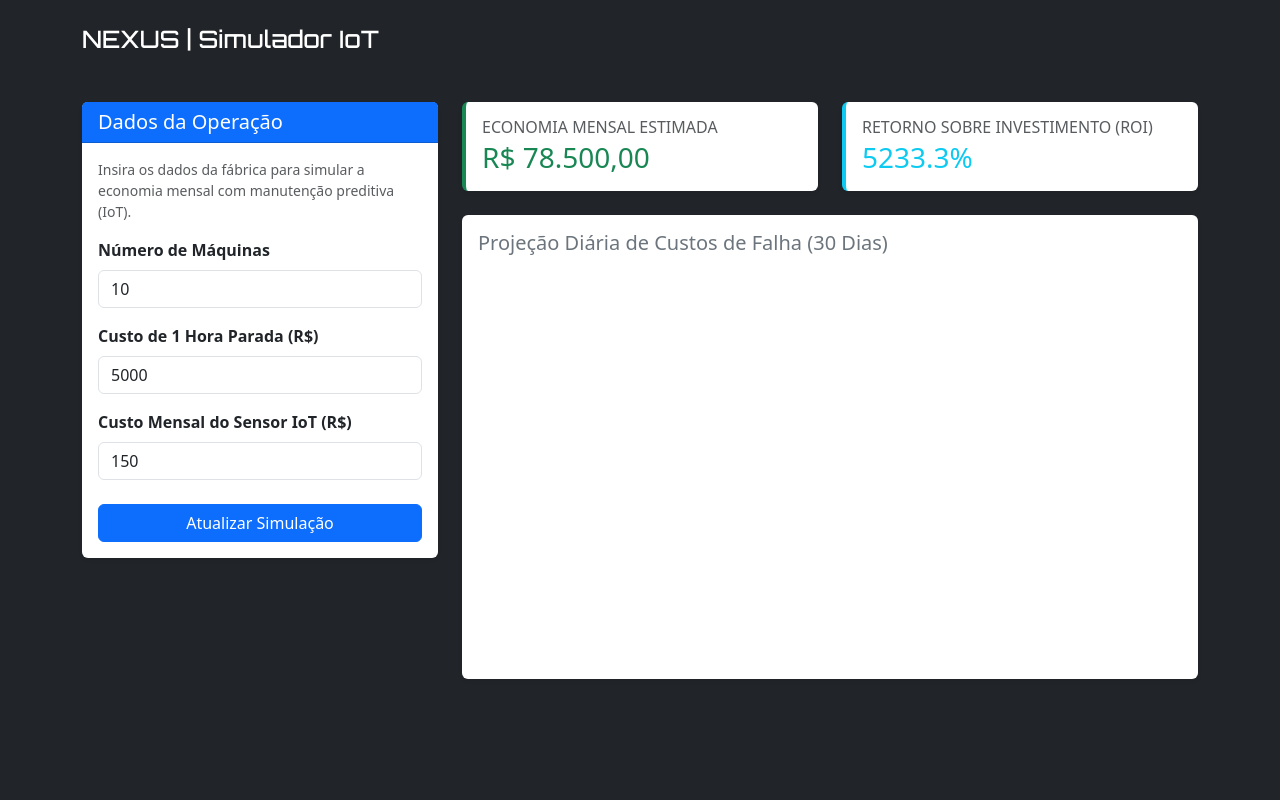
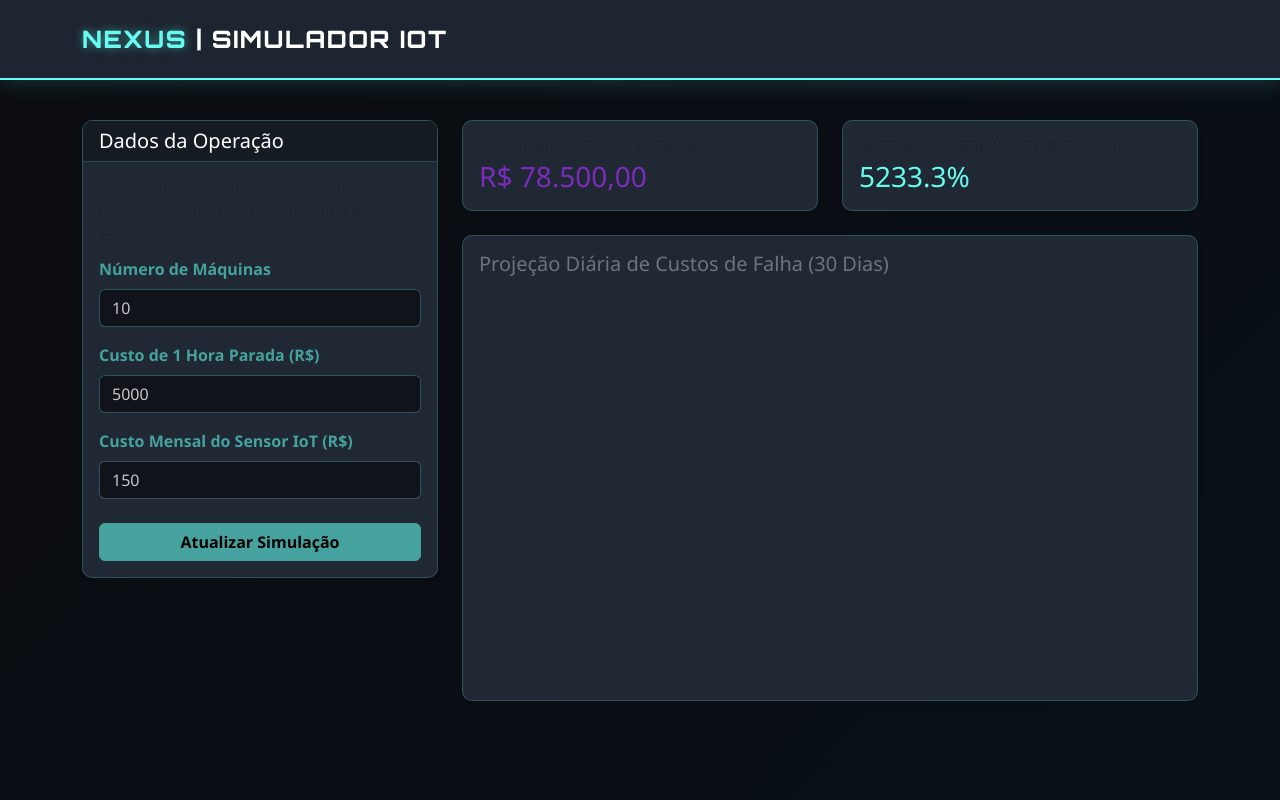
Before and after one commit to Lucca-LBF/projeto-nexus, a Django app: page /simulador/resultado/ in a window 1280 px wide. Run offline with Django 5.2, Linux system fonts and the light colour scheme.

Commit message:
css fixed

```diff
--- a/templates/base.html
+++ b/templates/base.html
@@ -4,15 +4,115 @@
 <head>
     <meta charset="UTF-8">
     <meta name="viewport" content="width=device-width, initial-scale=1.0">
+    <!-- Fonte Futurista -->
     <link href="https://fonts.googleapis.com/css2?family=Orbitron:wght@500;800&display=swap" rel="stylesheet">
+    <!-- Bootstrap 5 -->
     <link href="https://cdn.jsdelivr.net/npm/bootstrap@5.3.2/dist/css/bootstrap.min.css" rel="stylesheet">
-    <link href="{% static 'css/style.css' %}" rel="stylesheet">
+
+    <!-- CSS EMBUTIDO (Garante que vai funcionar 100% agora) -->
+    <style>
+        :root {
+            --nexus-bg-1: #0B0C10;
+            --nexus-bg-2: #09121c;
+            --nexus-bg-3: #0c1826;
+            --nexus-surface: #1F2833;
+            --nexus-primary: #45A29E;
+            --nexus-secondary: #66FCF1;
+            --nexus-accent: #7b2cbf;
+            --nexus-text: #C5C6C7;
+            --nexus-title: #FFFFFF;
+            --nexus-border: rgba(102, 252, 241, 0.2);
+        }
+
+        body {
+            background: linear-gradient(135deg, var(--nexus-bg-1), var(--nexus-bg-2), var(--nexus-bg-3), var(--nexus-bg-2)) !important;
+            background-size: 400% 400% !important;
+            animation: gradientBG 15s ease infinite !important;
+            color: var(--nexus-text) !important;
+            font-family: 'Segoe UI', Roboto, Helvetica, Arial, sans-serif;
+            min-height: 100vh;
+        }
+
+        @keyframes gradientBG {
+            0% { background-position: 0% 50%; }
+            50% { background-position: 100% 50%; }
+            100% { background-position: 0% 50%; }
+        }
+
+        h1, h2, h3, h4, h5, h6, .navbar-brand {
+            color: var(--nexus-title) !important;
+        }
+
+        .navbar {
+            background-color: rgba(31, 40, 51, 0.95) !important;
+            backdrop-filter: blur(5px);
+            border-bottom: 2px solid var(--nexus-secondary);
+            box-shadow: 0 4px 20px rgba(102, 252, 241, 0.15);
+            margin-bottom: 2.5rem !important;
+        }
+
+        .navbar-brand {
+            font-weight: 800;
+            letter-spacing: 1.5px;
+            text-transform: uppercase;
+        }
+
+        .nexus-highlight {
+            color: var(--nexus-secondary);
+            text-shadow: 0 0 10px rgba(102, 252, 241, 0.5);
+        }
+
+        .card {
+            background-color: var(--nexus-surface) !important;
+            border: 1px solid var(--nexus-border) !important;
+            border-radius: 10px;
+            box-shadow: 0 10px 30px rgba(0,0,0,0.5);
+        }
+
+        .card-header {
+            background-color: rgba(0,0,0,0.3) !important;
+            border-bottom: 1px solid var(--nexus-border) !important;
+        }
+
+        .form-label {
+            color: var(--nexus-primary);
+        }
+
+        .form-control {
+            background-color: rgba(11, 12, 16, 0.7) !important;
+            border: 1px solid var(--nexus-border) !important;
+            color: var(--nexus-text) !important;
+        }
+
+        .form-control:focus {
+            border-color: var(--nexus-secondary) !important;
+            box-shadow: 0 0 8px rgba(102, 252, 241, 0.4) !important;
+        }
+
+        .btn-primary {
+            background-color: var(--nexus-primary) !important;
+            border-color: var(--nexus-primary) !important;
+            color: #000 !important;
+            font-weight: bold;
+            transition: all 0.3s ease;
+        }
+
+        .btn-primary:hover {
+            background-color: var(--nexus-secondary) !important;
+            border-color: var(--nexus-secondary) !important;
+            box-shadow: 0 0 15px rgba(102, 252, 241, 0.6);
+        }
+
+        .text-info { color: var(--nexus-secondary) !important; }
+        .text-success { color: var(--nexus-accent) !important; }
+    </style>
 
     <title>NEXUS - Simulador IoT</title>
 </head>
 <body class="bg-dark text-light">
 
-    <nav class="navbar navbar-dark bg-dark mb-4 py-3">
+    <!-- Barra de Navegação -->
+    <nav class="navbar navbar-dark bg-dark py-3">
         <div class="container">
             <a class="navbar-brand" href="#" style="font-family: 'Orbitron', sans-serif; font-size: 1.5rem;">
                 <span class="nexus-highlight">NEXUS</span> | Simulador IoT
@@ -20,14 +120,13 @@
         </div>
     </nav>
 
-    <div class="container mt-4">
+    <!-- O Conteúdo da Página -->
+    <div class="container">
         {% block content %}
         {% endblock %}
     </div>
+
+    <!-- Scripts do Bootstrap -->
     <script src="https://cdn.jsdelivr.net/npm/bootstrap@5.3.2/dist/js/bootstrap.bundle.min.js"></script>
 </body>
 </html>
-    </div>
-
-</body>
-</html>
```
